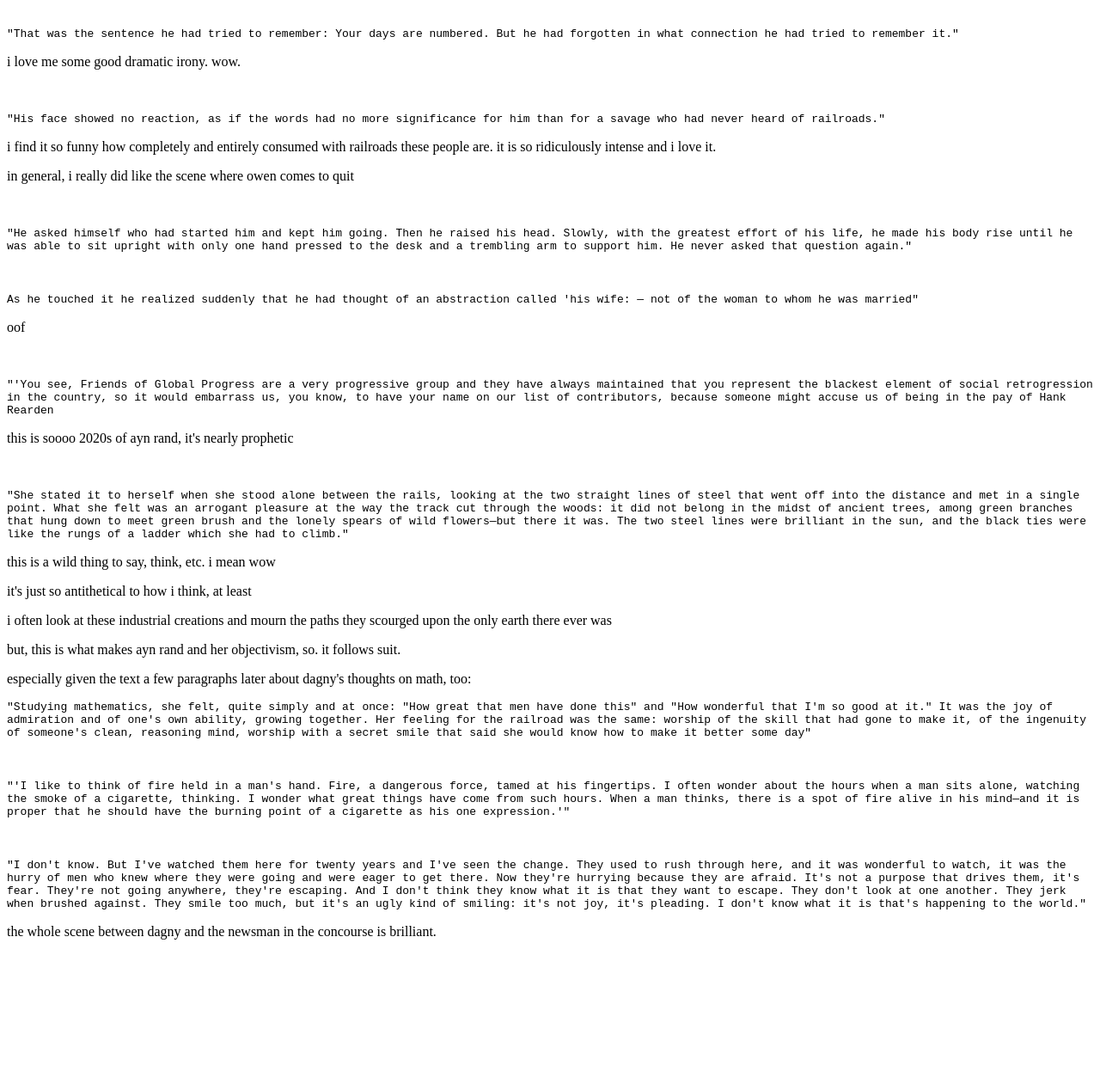
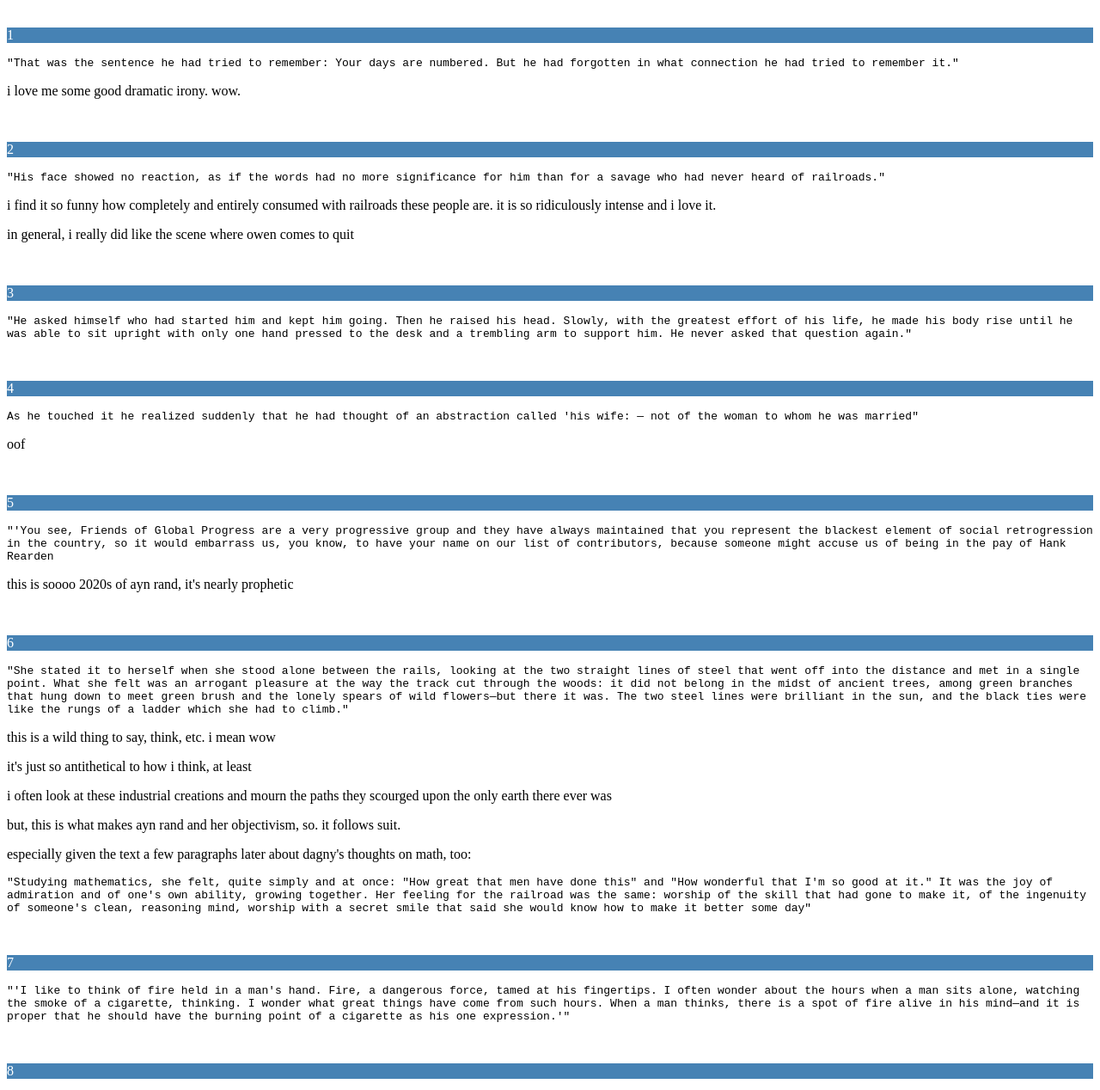
Before and after one commit to talivogel06/biggermystery, a plain HTML site: page atlas.html in a window 1280 px wide. Shown: the part 168-1436 px from the top of the page at 86% size. Before the commit the page ends 1311 px from the top, so only its background shows below. Drawn offline with Linux system fonts and the light colour scheme.

Commit message:
Update atlas.html

```diff
--- a/atlas.html
+++ b/atlas.html
@@ -9,27 +9,27 @@
     <a href="index.html">for when you're done looking</a>
     <br>
     </br>
-    <p style="background-color:SteelBlue; color:white;">     </p>
+    <p style="background-color:SteelBlue; color:white;">1     </p>
     <p style="font-family:monospace;">"That was the sentence he had tried to remember: Your days are numbered. But he had forgotten in what connection he had tried to remember it."</p>
     <p>i love me some good dramatic irony. wow.</p>
     <br>
-    <p style="background-color:SteelBlue; color:white;">     </p>
+    <p style="background-color:SteelBlue; color:white;">2     </p>
     <p style="font-family:monospace;">"His face showed no reaction, as if the words had no more significance for him than for a savage who had never heard of railroads."</p>
     <p>i find it so funny how completely and entirely consumed with railroads these people are. it is so ridiculously intense and i love it.</p>
     <p>in general, i really did like the scene where owen comes to quit</p>
     <br>
-    <p style="background-color:SteelBlue; color:white;">     </p>
+    <p style="background-color:SteelBlue; color:white;">3     </p>
     <p style="font-family:monospace;">"He asked himself who had started him and kept him going. Then he raised his head. Slowly, with the greatest effort of his life, he made his body rise until he was able to sit upright with only one hand pressed to the desk and a trembling arm to support him. He never asked that question again."</p>
     <br>
-    <p style="background-color:SteelBlue; color:white;">     </p>
+    <p style="background-color:SteelBlue; color:white;">4     </p>
     <p style="font-family:monospace;">As he touched it he realized suddenly that he had thought of an abstraction called 'his wife: — not of the woman to whom he was married"</p>
     <p>oof</p>
     <br>
-    <p style="background-color:SteelBlue; color:white;">     </p>
+    <p style="background-color:SteelBlue; color:white;">5     </p>
     <p style="font-family:monospace;">"'You see, Friends of Global Progress are a very progressive group and they have always maintained that you represent the blackest element of social retrogression in the country, so it would embarrass us, you know, to have your name on our list of contributors, because someone might accuse us of being in the pay of Hank Rearden</p>
     <p>this is soooo 2020s of ayn rand, it's nearly prophetic</p>
     <br>
-    <p style="background-color:SteelBlue; color:white;">     </p>
+    <p style="background-color:SteelBlue; color:white;">6     </p>
     <p style="font-family:monospace;">"She stated it to herself when she
 stood alone between the rails, looking at the two straight lines of steel
 that went off into the distance and met in a single point. What she felt was
@@ -51,7 +51,7 @@ worship of the skill that had gone to make it, of the ingenuity of someone's
 clean, reasoning mind, worship with a secret smile that said she would know
 how to make it better some day"</p>
     <br>
-    <p style="background-color:SteelBlue; color:white;">     </p>
+    <p style="background-color:SteelBlue; color:white;">7     </p>
     <p style="font-family:monospace;">"'I like to think of fire held in a man's hand. Fire, a dangerous
 force, tamed at his fingertips. I often wonder about the hours when a man
 sits alone, watching the smoke of a cigarette, thinking. I wonder what great
@@ -59,7 +59,7 @@ things have come from such hours. When a man thinks, there is a spot of fire
 alive in his mind—and it is proper that he should have the burning point of a
 cigarette as his one expression.'"</p>
     <br>
-    <p style="background-color:SteelBlue; color:white;">     </p>
+    <p style="background-color:SteelBlue; color:white;">8     </p>
     <p style="font-family:monospace;">"I don't know. But I've watched them here for twenty years and I've seen
 the change. They used to rush through here, and it was wonderful to watch, it
 was the hurry of men who knew where they were going and were eager to get
```
